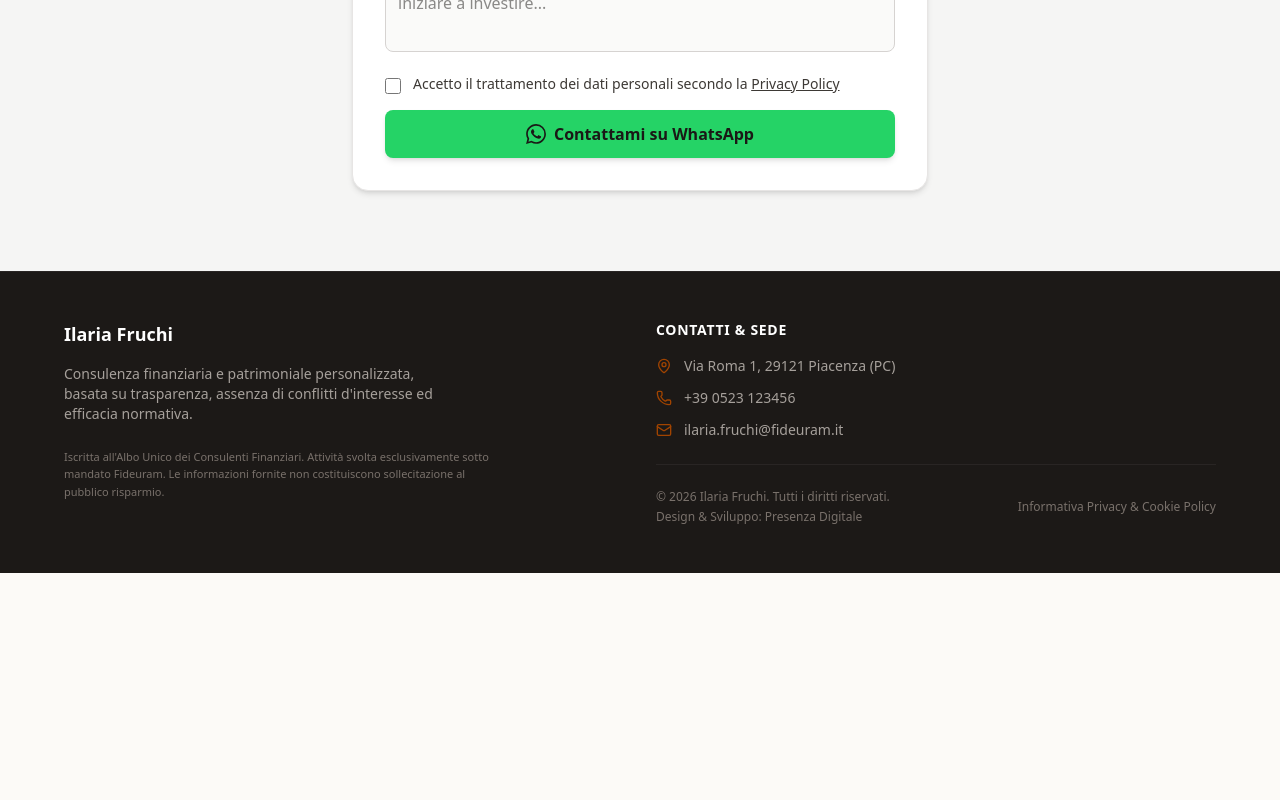
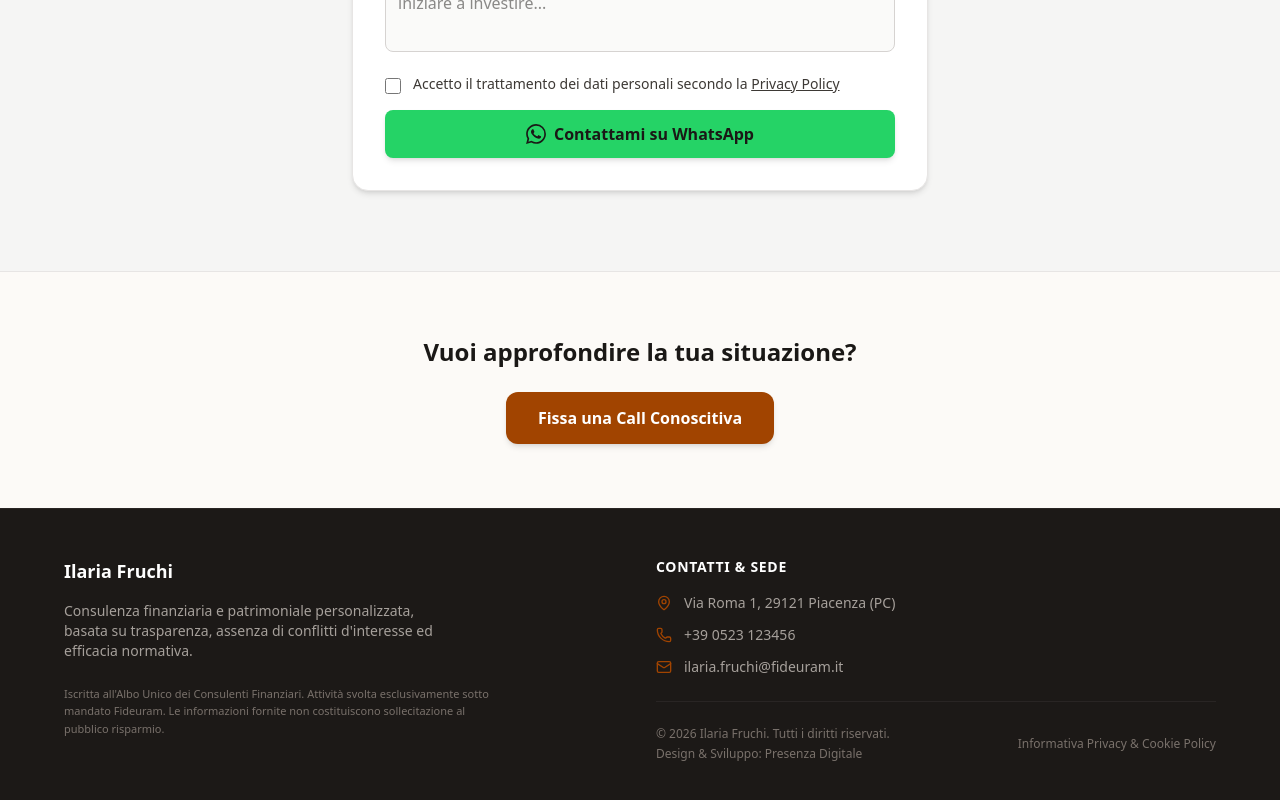
Before and after one commit to alebaia81/ilariafruchi, a React (Vite) app: page /servizi/giovani in a window 1280 px wide. Shown: the part 3020-3820 px from the top of the page. Before the commit the page ends 3593 px from the top, so only its background shows below. Built offline with nearby package versions, Linux system fonts and the light colour scheme; the HTML template or start-up script is replaced by a standard one.

Commit message:
feat(pages): add booking CTA to all service pages and smooth scroll to App

```diff
--- a/src/App.tsx
+++ b/src/App.tsx
@@ -1,4 +1,5 @@
-import { Routes, Route } from 'react-router-dom';
+import { useEffect } from 'react';
+import { Routes, Route, useLocation } from 'react-router-dom';
 import { SkipLink } from './components/SkipLink';
 import { Navbar } from './components/Navbar';
 import { FooterInstitutional } from './components/FooterInstitutional';
@@ -27,14 +28,36 @@ const HomePage = () => (
     <Expertise />
 
     <TrustTestimonials />
-    <BookingCalendar />
+    <div id="booking-section" className="scroll-mt-16">
+      <BookingCalendar />
+    </div>
     <ContactForm />
   </main>
 );
 
+function ScrollToHash() {
+  const { pathname, hash } = useLocation();
+
+  useEffect(() => {
+    if (hash) {
+      setTimeout(() => {
+        const element = document.getElementById(hash.replace('#', ''));
+        if (element) {
+          element.scrollIntoView({ behavior: 'smooth' });
+        }
+      }, 100);
+    } else {
+      window.scrollTo(0, 0);
+    }
+  }, [pathname, hash]);
+
+  return null;
+}
+
 function App() {
   return (
     <>
+      <ScrollToHash />
       <SkipLink />
       <Navbar />
       <Routes>
--- a/src/pages/DipendentiPage.tsx
+++ b/src/pages/DipendentiPage.tsx
@@ -426,6 +426,20 @@ export const DipendentiPage = () => {
 
       {/* ── Form di contatto inline ── */}
       <ServiceContactForm />
+      {/* ── CTA Booking ── */}
+      <section className="bg-[#FCFAF7] py-16 px-4 border-t border-stone-200 text-center">
+        <div className="max-w-2xl mx-auto">
+          <h2 className="text-2xl font-extrabold text-text-primary mb-6">
+            Vuoi approfondire la tua situazione?
+          </h2>
+          <Link
+            to="/#booking-section"
+            className="inline-flex items-center justify-center bg-gold-amber text-white font-bold py-3.5 px-8 rounded-xl shadow-md hover:opacity-90 transition-opacity focus:outline-none focus-visible:ring-2 focus-visible:ring-offset-2 focus-visible:ring-gold-amber"
+          >
+            Fissa una Call Conoscitiva
+          </Link>
+        </div>
+      </section>
     </main>
   );
 };
--- a/src/pages/GiovaniPage.tsx
+++ b/src/pages/GiovaniPage.tsx
@@ -392,6 +392,20 @@ export const GiovaniPage = () => {
 
       {/* ── Form di contatto ── */}
       <ServiceContactForm />
+      {/* ── CTA Booking ── */}
+      <section className="bg-[#FCFAF7] py-16 px-4 border-t border-stone-200 text-center">
+        <div className="max-w-2xl mx-auto">
+          <h2 className="text-2xl font-extrabold text-text-primary mb-6">
+            Vuoi approfondire la tua situazione?
+          </h2>
+          <Link
+            to="/#booking-section"
+            className="inline-flex items-center justify-center bg-gold-amber text-white font-bold py-3.5 px-8 rounded-xl shadow-md hover:opacity-90 transition-opacity focus:outline-none focus-visible:ring-2 focus-visible:ring-offset-2 focus-visible:ring-gold-amber"
+          >
+            Fissa una Call Conoscitiva
+          </Link>
+        </div>
+      </section>
     </main>
   );
 };
--- a/src/pages/GrandiPatrimoniPage.tsx
+++ b/src/pages/GrandiPatrimoniPage.tsx
@@ -351,6 +351,20 @@ export const GrandiPatrimoniPage = () => {
 
       {/* ── Form di contatto ── */}
       <ServiceContactForm />
+      {/* ── CTA Booking ── */}
+      <section className="bg-[#FCFAF7] py-16 px-4 border-t border-stone-200 text-center">
+        <div className="max-w-2xl mx-auto">
+          <h2 className="text-2xl font-extrabold text-text-primary mb-6">
+            Vuoi approfondire la tua situazione?
+          </h2>
+          <Link
+            to="/#booking-section"
+            className="inline-flex items-center justify-center bg-gold-amber text-white font-bold py-3.5 px-8 rounded-xl shadow-md hover:opacity-90 transition-opacity focus:outline-none focus-visible:ring-2 focus-visible:ring-offset-2 focus-visible:ring-gold-amber"
+          >
+            Fissa una Call Conoscitiva
+          </Link>
+        </div>
+      </section>
     </main>
   );
 };
--- a/src/pages/MezzaEtaPage.tsx
+++ b/src/pages/MezzaEtaPage.tsx
@@ -437,6 +437,20 @@ export const MezzaEtaPage = () => {
 
       {/* ── Form di contatto ── */}
       <ServiceContactForm />
+      {/* ── CTA Booking ── */}
+      <section className="bg-[#FCFAF7] py-16 px-4 border-t border-stone-200 text-center">
+        <div className="max-w-2xl mx-auto">
+          <h2 className="text-2xl font-extrabold text-text-primary mb-6">
+            Vuoi approfondire la tua situazione?
+          </h2>
+          <Link
+            to="/#booking-section"
+            className="inline-flex items-center justify-center bg-gold-amber text-white font-bold py-3.5 px-8 rounded-xl shadow-md hover:opacity-90 transition-opacity focus:outline-none focus-visible:ring-2 focus-visible:ring-offset-2 focus-visible:ring-gold-amber"
+          >
+            Fissa una Call Conoscitiva
+          </Link>
+        </div>
+      </section>
     </main>
   );
 };
--- a/src/pages/PensionatiPage.tsx
+++ b/src/pages/PensionatiPage.tsx
@@ -372,6 +372,20 @@ export const PensionatiPage = () => {
 
       {/* ── Form di contatto ── */}
       <ServiceContactForm />
+      {/* ── CTA Booking ── */}
+      <section className="bg-[#FCFAF7] py-16 px-4 border-t border-stone-200 text-center">
+        <div className="max-w-2xl mx-auto">
+          <h2 className="text-2xl font-extrabold text-text-primary mb-6">
+            Vuoi approfondire la tua situazione?
+          </h2>
+          <Link
+            to="/#booking-section"
+            className="inline-flex items-center justify-center bg-gold-amber text-white font-bold py-3.5 px-8 rounded-xl shadow-md hover:opacity-90 transition-opacity focus:outline-none focus-visible:ring-2 focus-visible:ring-offset-2 focus-visible:ring-gold-amber"
+          >
+            Fissa una Call Conoscitiva
+          </Link>
+        </div>
+      </section>
     </main>
   );
 };
```
